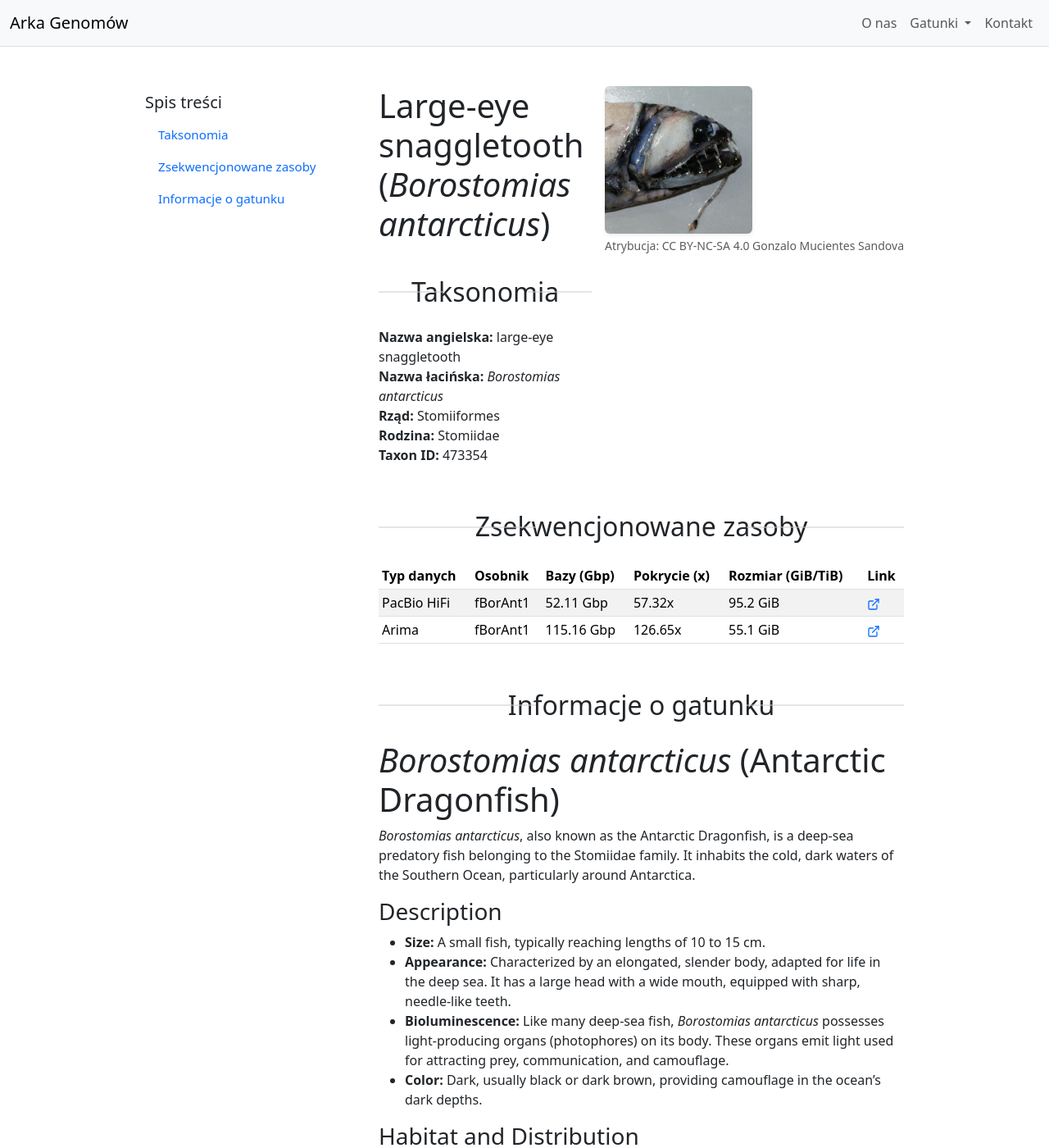
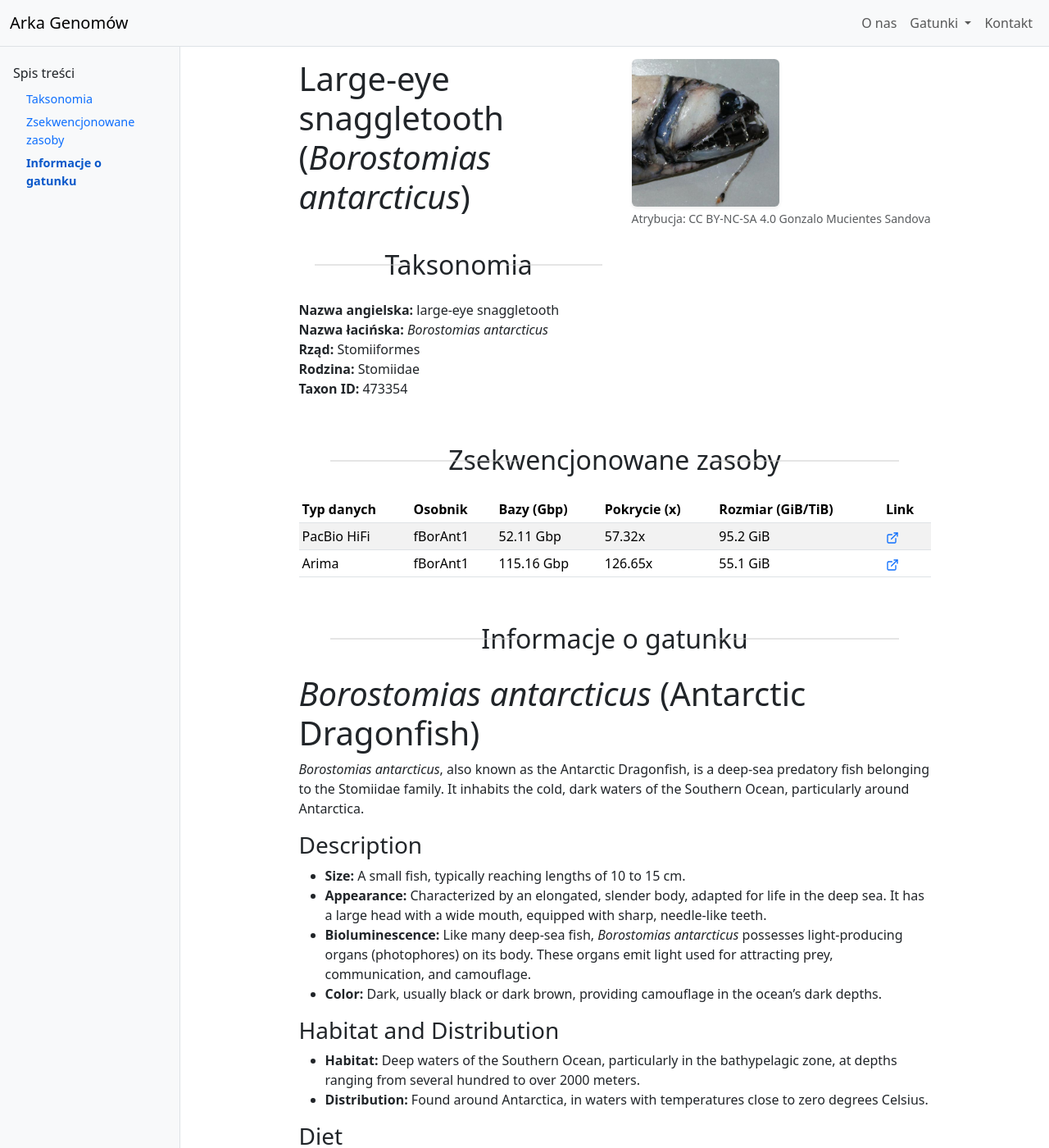
Before and after one commit to tomustloczek1/stronyWWWtzylinski, a Jekyll site: the page built from _species/borostomias_antarcticus.md, in a window 1280 px wide and 1400 px high. Shown: the whole window at 82% size. Built offline with Jekyll 4.4.1, drawn with Linux system fonts in a browser that asks for light colours.

Commit message:
Update species.html

```diff
--- a/_layouts/species.html
+++ b/_layouts/species.html
@@ -6,21 +6,48 @@
     <title>{{ page.common_name | capitalize }} ({{ page.name }})</title>
     <link href="https://cdn.jsdelivr.net/npm/bootstrap@5.3.3/dist/css/bootstrap.min.css" rel="stylesheet" integrity="sha384-QWTKZyjpPEjISv5WaRU9OFeRpok6YctnYmDr5pNlyT2bRjXh0JMhjY6hW+ALEwIH" crossorigin="anonymous">
     <style>
-        /* Minimalne style niestandardowe */
+        /* Szerokość i margines dla stałego spisu treści */
+        :root {
+            --toc-width: 220px; /* Szerokość spisu treści */
+            --navbar-height: 56px; /* Przybliżona wysokość navbara */
+        }
+
         body {
             position: relative; /* Potrzebne dla Scrollspy */
+            padding-left: var(--toc-width); /* Dodajemy padding, aby treść nie wchodziła pod ToC */
         }
-        /* Styl dla "lepkiego" spisu treści */
+
+        /* Styl dla stałego spisu treści przy lewej krawędzi */
         #tocNav {
-            position: sticky;
-            top: 20px;
-            height: calc(100vh - 40px);
-            overflow-y: auto;
+            position: fixed; /* Stała pozycja */
+            left: 0;
+            top: var(--navbar-height); /* Pozycja pod navbarem */
+            width: var(--toc-width); /* Ustalona szerokość */
+            height: calc(100vh - var(--navbar-height)); /* Wysokość poniżej navbara */
+            overflow-y: auto; /* Przewijanie dla długiego spisu */
+            background-color: #f8f9fa; /* Jasne tło dla odróżnienia */
+            border-right: 1px solid #dee2e6; /* Linia oddzielająca */
+            padding: 1rem; /* Wewnętrzny padding */
+            z-index: 1000; /* Upewnienie się, że jest nad treścią */
         }
-        /* Zwiększenie czcionki w spisie treści */
+
         #tocNav .nav-link {
-            font-size: 0.95rem; /* Nieco większa czcionka */
+            font-size: 0.9rem;
+            padding-top: 0.2rem;
+            padding-bottom: 0.2rem;
+            color: #0d6efd; /* Kolor linków Bootstrap */
         }
+         #tocNav .nav-link.active, /* Styl aktywnego linku dla Scrollspy */
+         #tocNav .nav-link:hover {
+            color: #0a58ca;
+            font-weight: bold;
+         }
+
+         #tocNav h5 {
+            font-size: 1rem;
+            margin-bottom: 0.5rem;
+         }
+
         /* Styl dla obrazka gatunku */
         .species-image {
              max-width: 180px;
@@ -38,25 +65,31 @@
             content: "";
             position: absolute;
             top: 50%;
-            width: 30%; /* Szerokość linii względem nagłówka */
+            width: 30%;
             height: 1px;
             background-color: #ccc;
             transform: translateY(-50%);
         }
-        /* Pozycja linii dla węższej kolumny treści (col-lg-7) */
-        .section-header::before { left: 0; }
-        .section-header::after { right: 0; }
+        /* Pozycja linii dla kolumny treści col-lg-9 */
+        .section-header::before { left: 5%; }
+        .section-header::after { right: 5%; }
 
-        /* Ukrywanie bocznych linków społecznościowych */
-        .social-links {
-            display: none;
+        /* Dostosowanie dla małych ekranów - ukrywamy stały ToC */
+        @media (max-width: 991.98px) { /* Poniżej breakpointu 'lg' */
+            body {
+                padding-left: 0; /* Usuwamy padding */
             }
+            #tocNav {
+                display: none; /* Ukrywamy stały ToC */
+            }
+            /* Można by dodać alternatywny ToC np. w offcanvas lub na górze strony */
+        }
+
     </style>
 </head>
-<body>
+<body data-bs-spy="scroll" data-bs-target="#tocNav" data-bs-offset="70" tabindex="0">
 
-    <nav class="navbar navbar-expand-lg navbar-light bg-light border-bottom">
-        <div class="container-fluid">
+    <nav class="navbar navbar-expand-lg navbar-light bg-light border-bottom fixed-top"> <div class="container-fluid">
             <a class="navbar-brand" href="{{ '/' | relative_url }}">Arka Genomów</a>
             <button class="navbar-toggler" type="button" data-bs-toggle="collapse" data-bs-target="#navbarNavDropdown" aria-controls="navbarNavDropdown" aria-expanded="false" aria-label="Toggle navigation">
                 <span class="navbar-toggler-icon"></span>
@@ -85,23 +118,17 @@
         </div>
     </nav>
 
-    <div class="container mt-5">
-        <div class="row justify-content-center">
-
-            <div class="col-lg-3">
-                <nav id="tocNav" class="nav flex-column small">
-                     <h5 class="mt-2">Spis treści</h5>
+    <nav id="tocNav" class="nav flex-column small d-none d-lg-block"> <h5 class="mt-2">Spis treści</h5>
          <ul class="list-unstyled">
             <li><a class="nav-link" href="#taxonomy">Taksonomia</a></li>
             <li><a class="nav-link" href="#resources">Zsekwencjonowane zasoby</a></li>
             <li><a class="nav-link" href="#info">Informacje o gatunku</a></li>
          </ul>
     </nav>
-            </div>
 
-            <div class="col-lg-7">
-
-                <div class="d-lg-flex align-items-start mb-4">
+    <div class="container" style="padding-top: var(--navbar-height); margin-top: 1rem;">
+        <div class="row">
+            <div class="col-lg-9 mx-auto"> <div class="d-lg-flex align-items-start mb-4">
                     <div class="flex-grow-1">
                         <h1 class="mb-4">{{ page.common_name | capitalize }} (<i>{{ page.name }}</i>)</h1>
                         <section id="taxonomy">
@@ -182,8 +209,7 @@
                      </button>
                 </div>
 
-            </div> </div> </div> <footer class="bg-dark text-white text-center p-3 mt-5">
-        <div class="container">
+            </div> </div> </div> <footer class="bg-dark text-white text-center p-3 mt-5" style="margin-left: var(--toc-width);"> <div class="container">
              <p class="mb-0">Autor: Tomasz Żyliński</p>
         </div>
     </footer>
```
Lines whose indentation alone changed are shown as unchanged.
